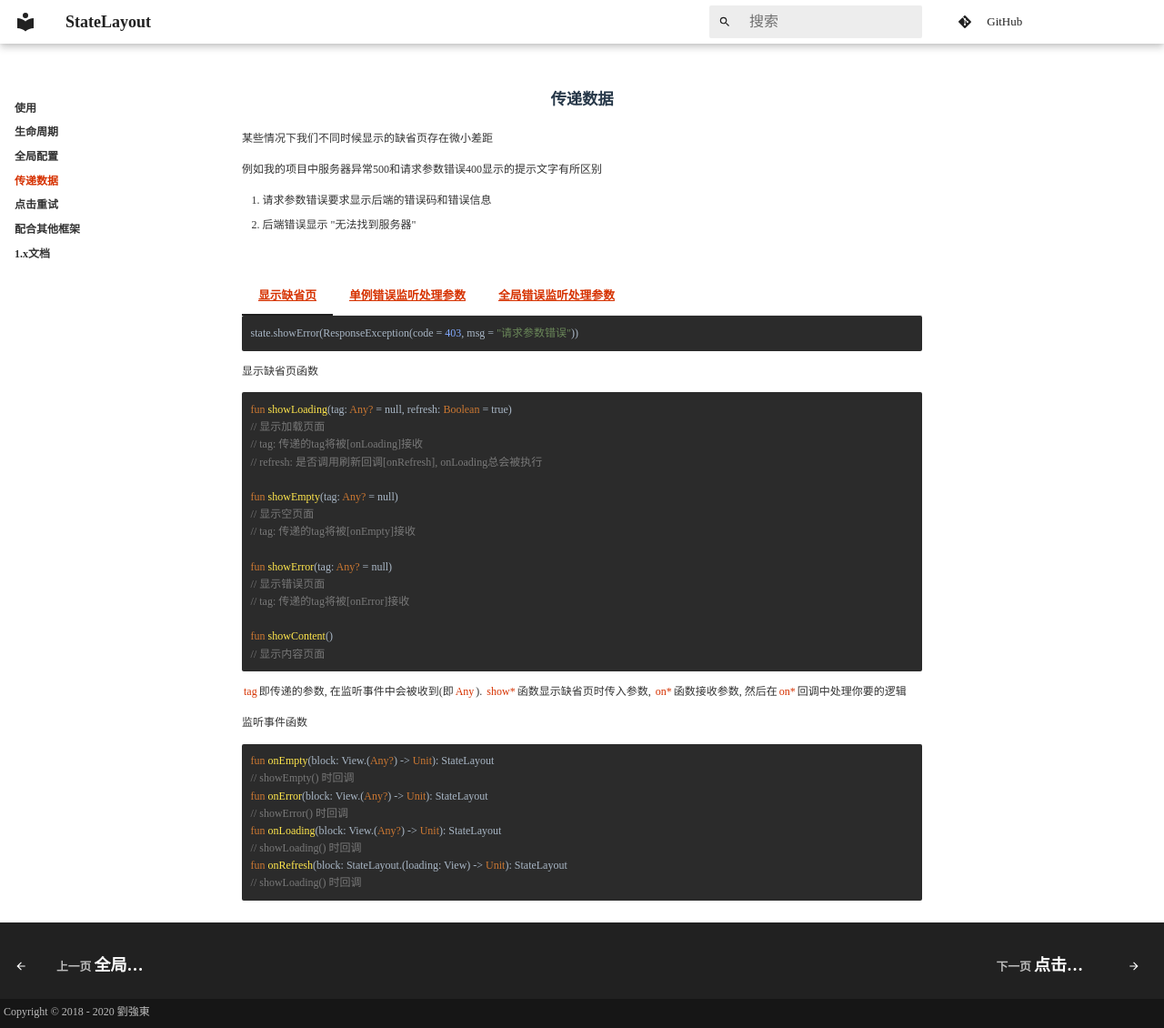
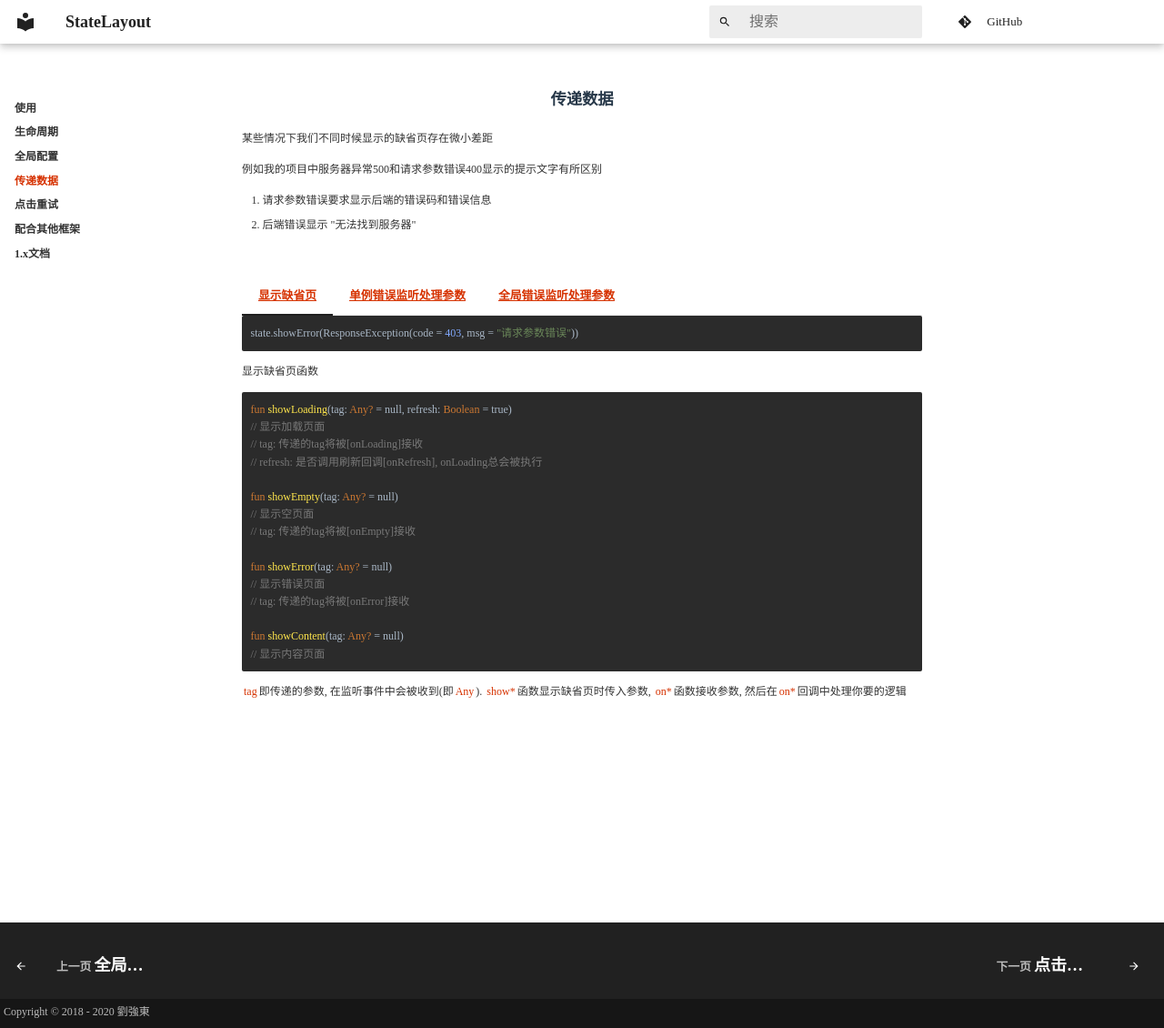
Before and after one commit to liangjingkanji/StateLayout, an MkDocs documentation site: the page built from docs/transfer.md, in a window 1280 px wide and 1130 px high. Shown: the whole window at 91% size. Built offline with MkDocs 1.6.1 and Material for MkDocs 9.7.7, drawn with Linux system fonts in a browser that asks for light colours; some web fonts are replaced; comment, search, counter and statistics services are not loaded.

Commit message:
修订文档

````diff
--- a/docs/transfer.md
+++ b/docs/transfer.md
@@ -45,20 +45,8 @@ fun showError(tag: Any? = null)
 // 显示错误页面
 // tag: 传递的tag将被[onError]接收
 
-fun showContent()
+fun showContent(tag: Any? = null)
 // 显示内容页面
 ```
 `tag`即传递的参数, 在监听事件中会被收到(即`Any`).
 `show*`函数显示缺省页时传入参数, `on*`函数接收参数, 然后在`on*`回调中处理你要的逻辑
-
-监听事件函数
-```kotlin
-fun onEmpty(block: View.(Any?) -> Unit): StateLayout
-// showEmpty() 时回调
-fun onError(block: View.(Any?) -> Unit): StateLayout
-// showError() 时回调
-fun onLoading(block: View.(Any?) -> Unit): StateLayout
-// showLoading() 时回调
-fun onRefresh(block: StateLayout.(loading: View) -> Unit): StateLayout
-// showLoading() 时回调
-```
````
Also changed, not shown: docs/lifecycle.md (+11 -6 lines).
